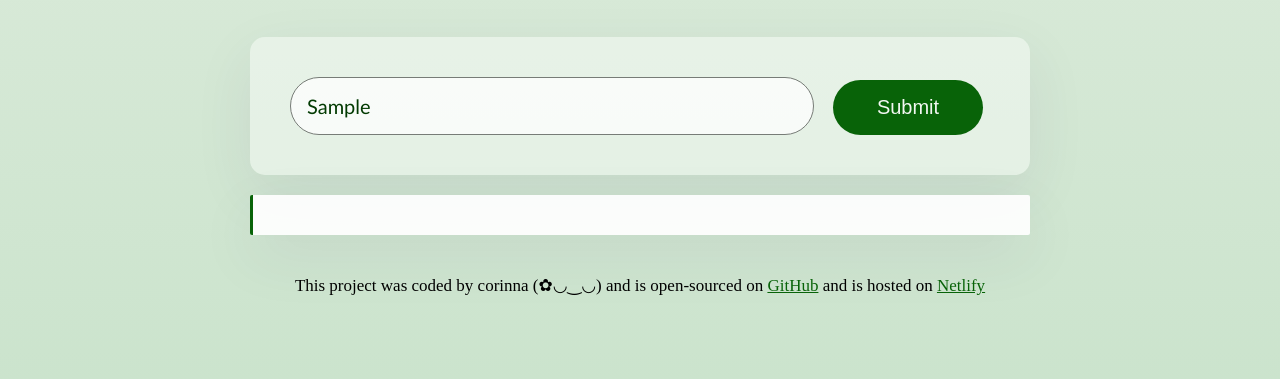
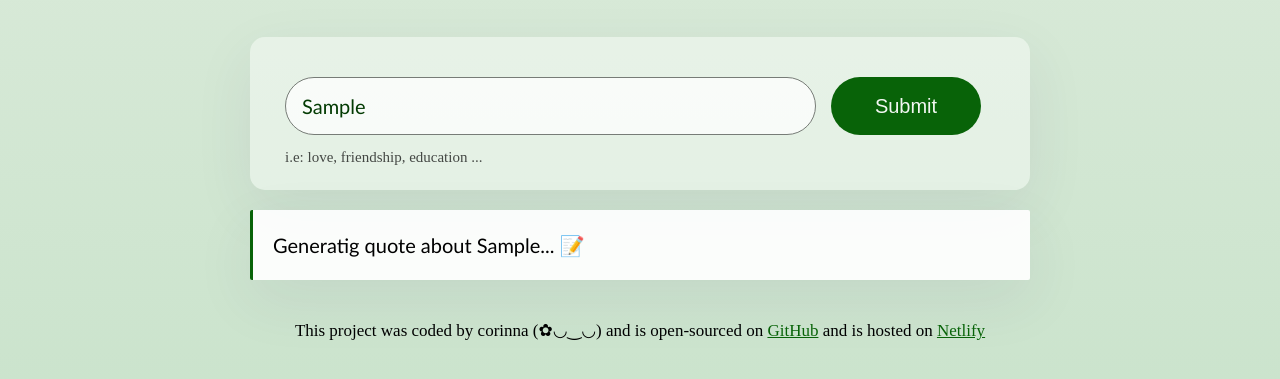
Before and after one commit to corinna19/quote-generator, a plain HTML site: page index.html in a window 1280 px wide. Both pictures are taken after typing "Sample" into the empty fields and a click on the input 908 px from the left and 350 px from the top of the page. Shown: the part 243-622 px from the top of the page. Drawn offline with nearby package versions, Linux system fonts and the light colour scheme; no server answers.

Commit message:
Improved the user experience of the generator

```diff
--- a/index.html
+++ b/index.html
@@ -15,12 +15,17 @@
 </header>
 
 <main>
+    <div class="form-container">
     <form id="quote-generator-form">
         <input type="text" placeholder="Enter topic here.." autofocus required autocomplete="off" class="instructions" id="user-instructions">
         <input type="submit" class="submit-button" />
+
     </form>
 
-    <div class="quote" id="quote">
+    <small>i.e: love, friendship, education ...</small>
+    </div>
+
+    <div class="quote hidden" id="quote">
 
     </div>
 
--- a/src/index.js
+++ b/src/index.js
@@ -16,6 +16,10 @@ function generateQuote(event) {
     let prompt = `User instructions: Generate a quote about ${instructionsInput.value}`;
     let apiUrl = `https://api.shecodes.io/ai/v1/generate?prompt=${prompt}&context=${context}&key=${apiKey}`;
 
+    let quoteElement = document.querySelector("#quote");
+    quoteElement.classList.remove("hidden")
+    quoteElement.innerHTML = `<div class="generating">Generatig quote about ${instructionsInput.value}... 📝 </div>`
+
     console.log("Generating quote...");
     console.log(`Prompt: ${prompt}`);
     console.log(`Context : ${context}`);
--- a/src/style.css
+++ b/src/style.css
@@ -21,11 +21,21 @@ h1 {
     color: rgb(3, 59, 3);
 }
 
-form {
+.form-container {
     background-color: rgba(255, 255, 255, 0.412);
-    padding: 40px;
+    padding: 40px 35px 10px 35px;
     border-radius: 15px;
     box-shadow: 0px 20px 60px rgba(65, 50, 100, 0.08);
+}
+
+.form-container small {
+    line-height: 3;
+    font-size: 15px;
+    opacity: 0.7;
+}
+
+form {
+    display: flex;
 }
 
 .instructions {
@@ -68,6 +78,10 @@ form {
     color: rgb(8, 99, 8);
 }
 
+.hidden {
+    display: none;
+}
+
 footer {
     text-align: center;
     font-size: 17px;
@@ -77,3 +91,20 @@ footer {
 a {
    color: rgb(8, 99, 8);
 }
+
+
+.generating {
+    animation: blink-animation 0.5s steps(5,start) infinite;
+}
+
+@keyframes blink-animation {
+   to {
+    visibility: hidden;
+   }
+}
+
+@-webkit-keyframes blink-animation {
+to {
+    visibility: hidden;
+    }
+}
```
